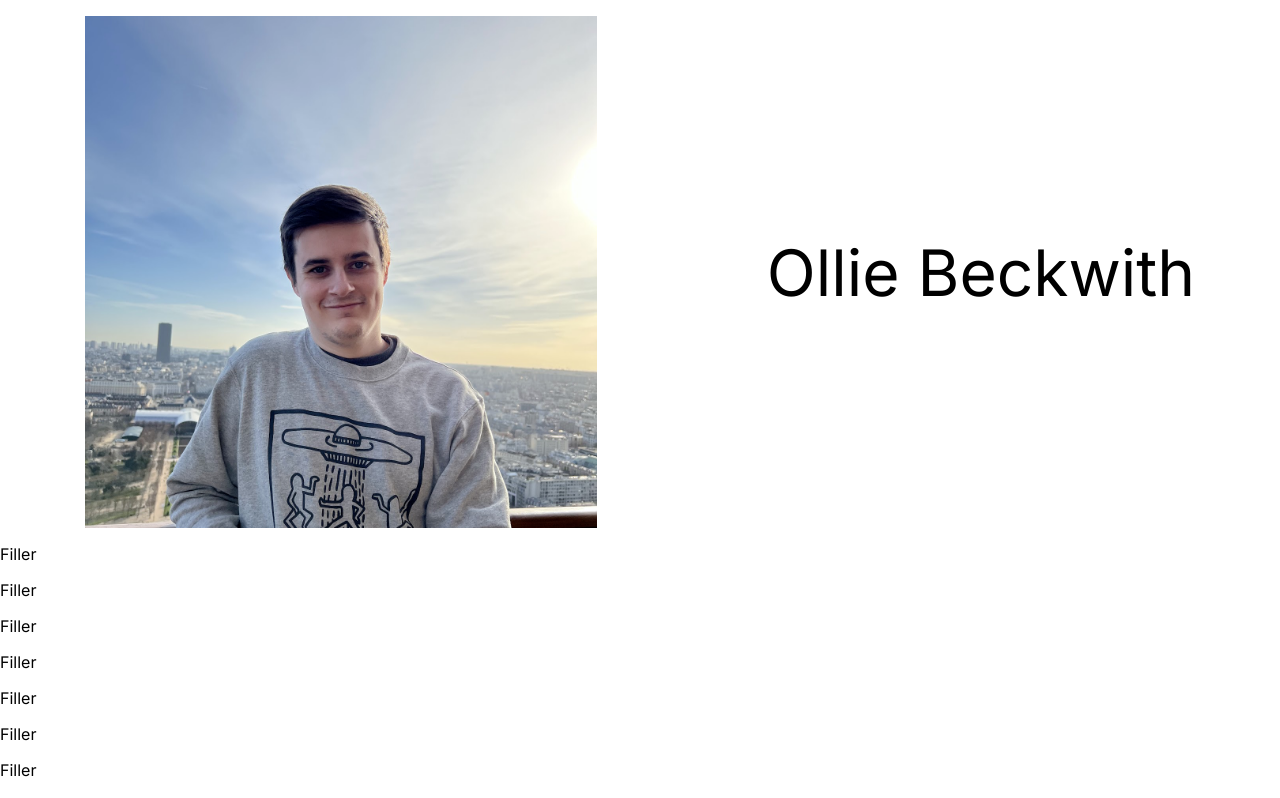
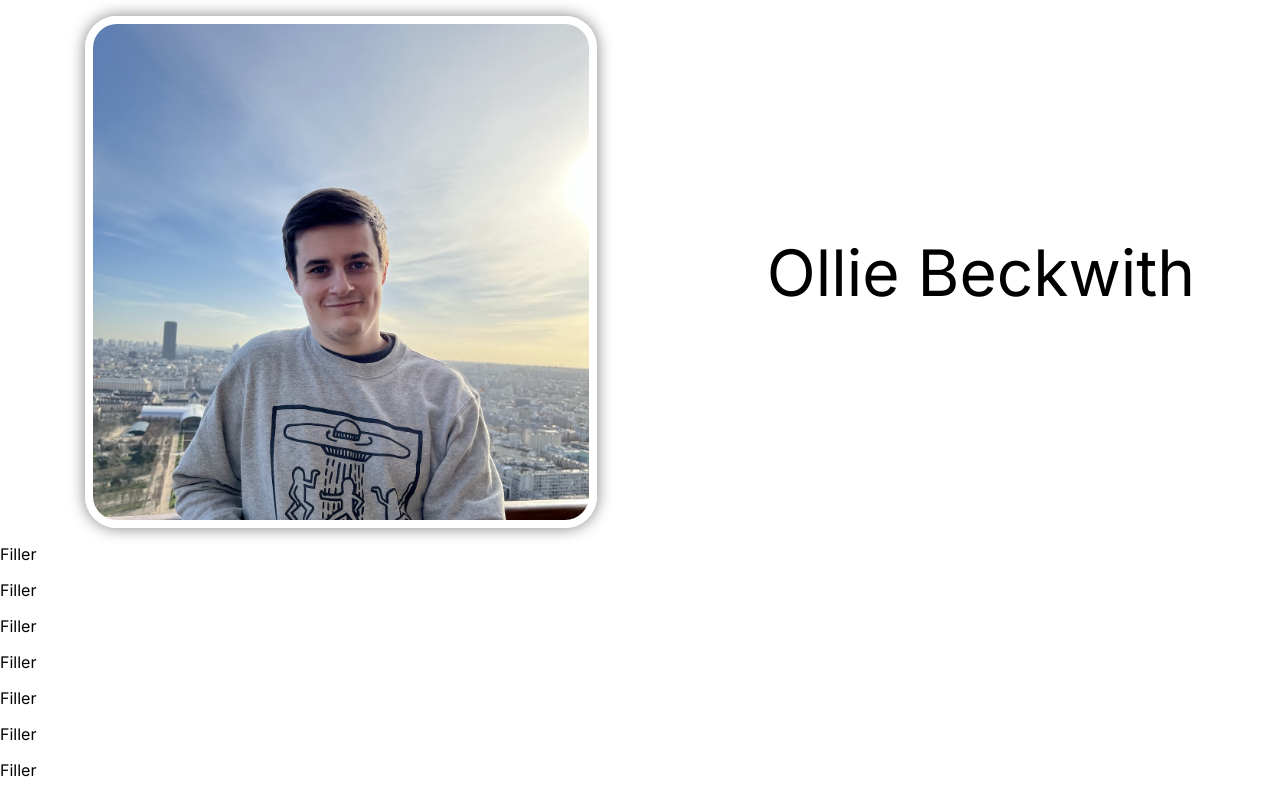
Before and after one commit to OliverBeckwith/oliverbeckwith.github.io, a React (Vite) app: page / in a window 1280 px wide. Shown: the top 798 px of the page. Built offline with nearby package versions, Linux system fonts and the light colour scheme.

Commit message:
Add white border and shadow to image

```diff
--- a/src/components/Header/styles.css.ts
+++ b/src/components/Header/styles.css.ts
@@ -3,6 +3,11 @@ import { device } from "../../utils/media";
 
 export const HeaderImage = styled.img`
   transition: all 100ms ease-in-out;
+
+  box-sizing: border-box;
+  border: 4px solid white;
+  border-radius: 16px;
+  box-shadow: 0 0 8px grey;
 
   width: 75%;
   ${device.tablet} {
@@ -10,6 +15,9 @@ export const HeaderImage = styled.img`
   }
   ${device.desktop} {
     width: 512px;
+    border-width: 8px;
+    border-radius: 32px;
+    box-shadow: 0 0 16px grey;
   }
 `;
 
```
